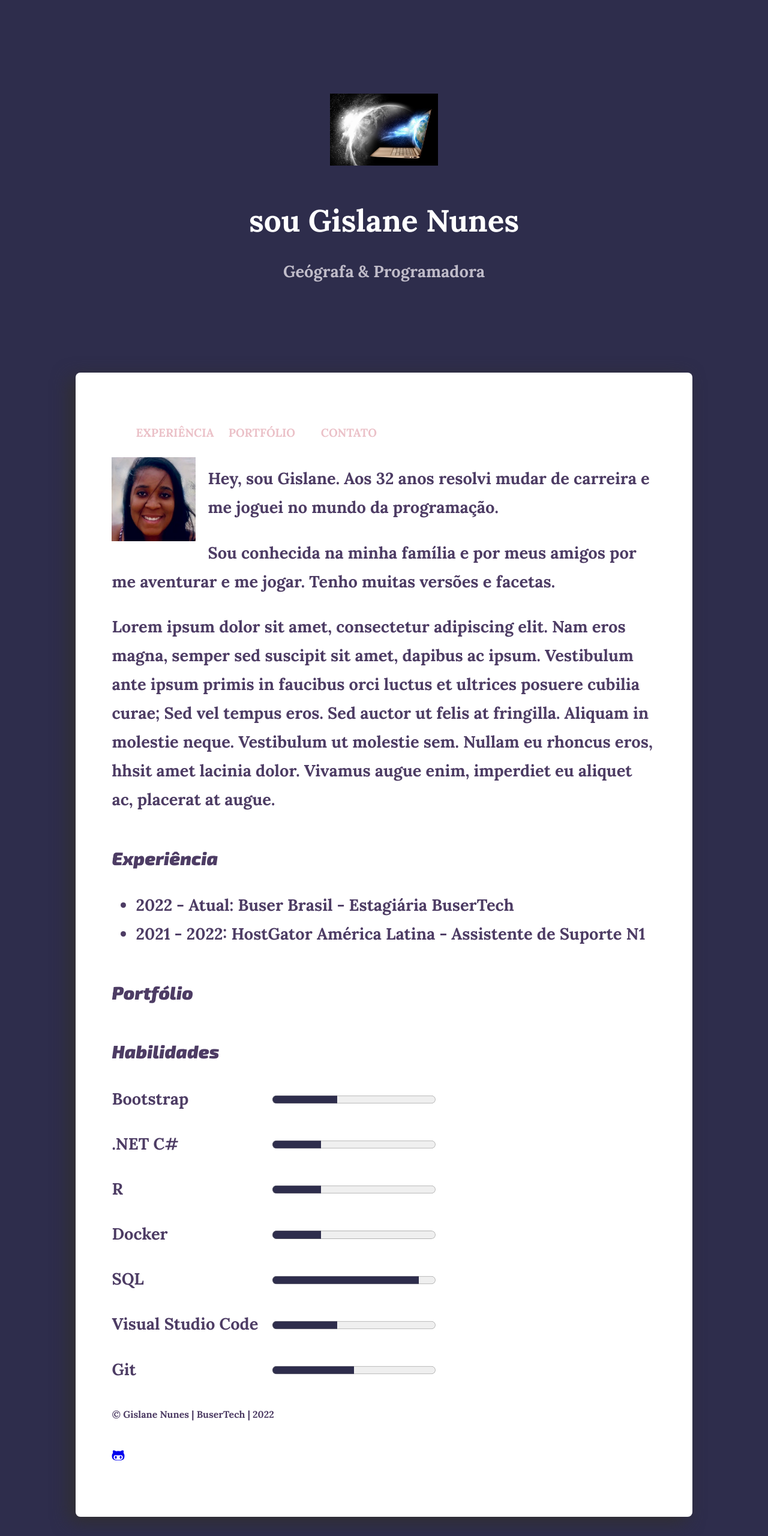
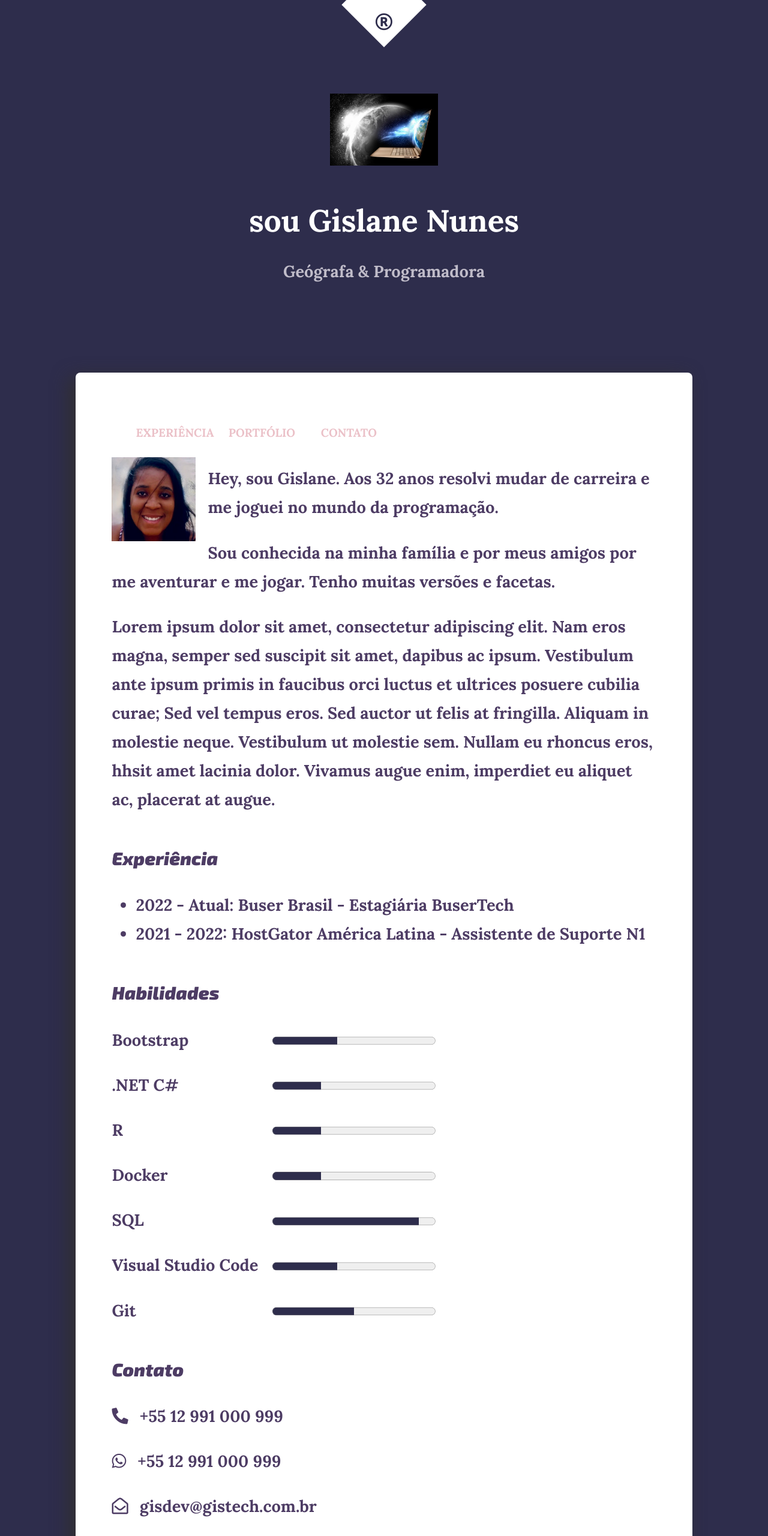
Before and after one commit to gf-nunes/Minha-P-gina-Pesoal, a plain HTML site: page index.html in a window 1280 px wide. Shown: the top 2560 px of the page at 60% size. Drawn offline with Linux system fonts and the light colour scheme.

Commit message:
Atualizando o footer e a logo

```diff
--- a/css/style.css
+++ b/css/style.css
@@ -72,6 +72,42 @@ body{
     margin-bottom: 20px;
   }
 
+.pa2{
+    padding: 6px;
+}
+
+.pa4{
+    padding: 12px;
+}
+
+.pr2{
+    padding-right: 6px;
+}
+
+.pr4{
+    padding-right: 12px;
+}
+
+.logotipo{
+    color: #2e2d4c;
+    position: absolute;
+    right: 50%;
+    transform: translateX(50%);
+    font-size: 1.8rem;
+    padding-top: 10px;
+    z-index: 1;
+}
+
+.logomarca.fundo {
+    background-color: #fff;
+    width: 100px;
+    height: 100px;
+    float: right;
+    margin-right: 50%;
+    margin-top: -50px;
+    transform: translateX(50%) rotate(45deg);
+}
+
 .menu li{
     display: inline-block;
     width: 150px;
@@ -93,6 +129,14 @@ body{
 
 .habilidades progress {
     accent-color: #2e2d4c;
+}
+
+.footer {
+    position: relative;
+    padding: 120px;
+    background-color: #1b1a2f;
+    color: #fff;
+    text-align: center;
 }
 
 .footer .links a {
--- a/index.html
+++ b/index.html
@@ -19,7 +19,8 @@
       crossorigin="anonymous"/>
 </head>
 <body>
-    <div class="logomarca fundo"></div>
+  <span class="logotipo"><i class="far fa-registered"></i></span>
+  <div class="logomarca fundo"></div>
 
     <div class="background">
       <div class="cabecalho">
@@ -33,7 +34,7 @@
       </div>
 
       <a name="inicio"></a>
-    <div class="conteudo">
+      <div class="conteudo">
         <div class="menu">
             <ul>
                 <li><a href="#experiencia">Experiência</a></li>
@@ -66,11 +67,7 @@
             <li>2022 - Atual: Buser Brasil - Estagiária BuserTech</li>
             <li>2021 - 2022: HostGator América Latina - Assistente de Suporte N1</li>
         </ul>
-
-
-    <h3 class="titulo titulo--fonte">Portfólio</h3>
-
-    <div class="habilidades">
+        <div class="habilidades">
         <h3 class="titulo titulo--fonte">Habilidades</h3>
         <p class="fonte--media">
             <label for="progress-bar-1">Bootstrap</label>
@@ -100,7 +97,23 @@
             <label for="progress-bar-4">Git</label>
             <progress id="progress-bar-4" value="5" max="10"></progress>
           </p>
+      </div>
+
+      <h3 class="titulo titulo--fonte" id="contato">Contato</h3>
+      <p class="fonte--media">
+        <i class="fas fa-phone-alt pr4"></i> +55 12 991 000 999
+      </p>
+      <p class="fonte--media">
+      <i class="fab fa-whatsapp pr4"></i> +55 12 991 000 999
+      </p>
+      <p class="fonte--media">
+      <i class="far fa-envelope-open pr4"></i> gisdev@gistech.com.br
+      </p>
+      <p class="fonte--media">
+      <i class="fas fa-globe pr4"></i> https://gistech.com.br
+      </p>
     </div>
+
     <div class="footer">
         <h4>© Gislane Nunes | BuserTech | 2022</h4>
             <p class="links">
```
